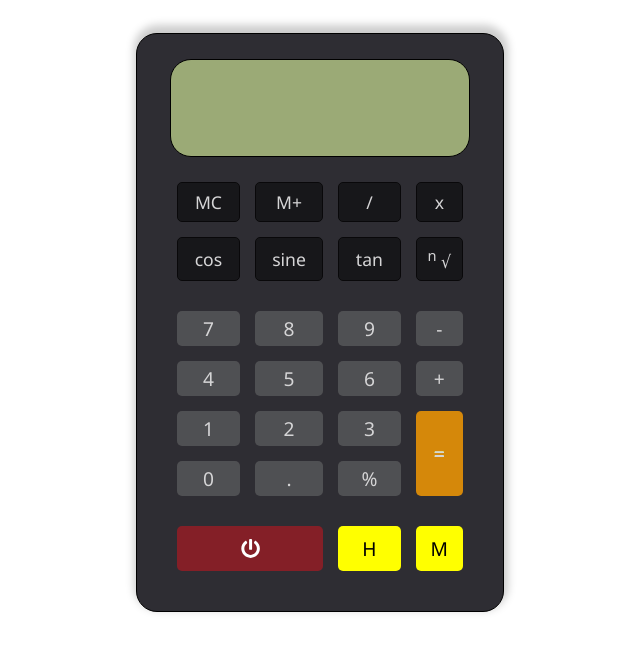
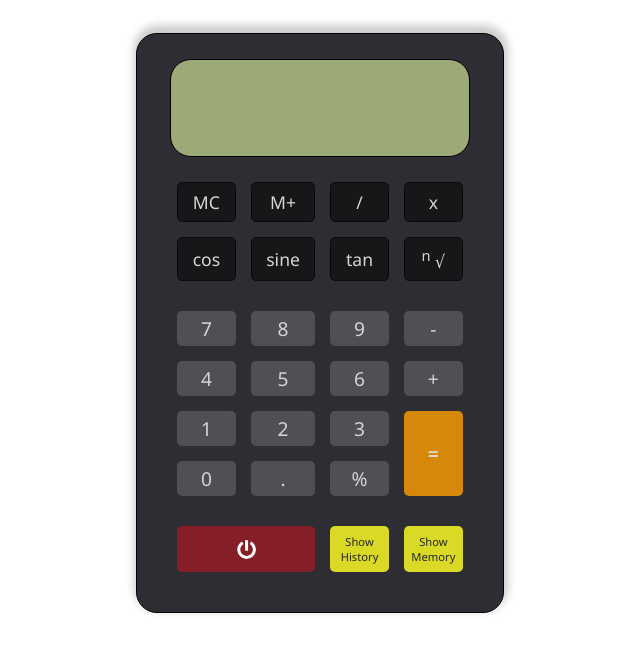
Before and after one commit to Adedayo-A/Calculator-in-Angular, an Angular app in the folder Calculator/calculator/: page / in a window 1280 px wide. Shown: the top 652 px of the page, without its empty margins (188-828 px from the left). Built offline with nearby package versions, Linux system fonts and the light colour scheme.

Commit message:
fix changes

```diff
--- a/Calculator/calculator/src/app/app.component.css
+++ b/Calculator/calculator/src/app/app.component.css
@@ -96,7 +96,6 @@ body{
     border-radius: 5px;
     width: 90%;
     padding: 4%;
-    /* justify-content: space-around; */
     margin: auto;
     align-items: center;
 }
@@ -218,11 +217,11 @@ body{
 
 .history__screen-control, .memory__screen-control {
     background-color: yellow;
+    filter: contrast(70%);
     text-align: center;
     border-color: transparent;
-    font-size: 1.2rem;
+    font-size: 0.7rem;
     padding: 8px 0;
-    opacity: 1;
     border-radius: 5px;
 }
 
--- a/Calculator/calculator/src/app/app.component.html
+++ b/Calculator/calculator/src/app/app.component.html
@@ -47,10 +47,10 @@
             <fa-icon [icon]="faPowerOff"></fa-icon>
           </td>
           <td class="history__screen-control" (click)="keyPress('H')">
-            H
+            {{ eventCall }} History
           </td>
           <td class="memory__screen-control" (click)="keyPress('M')">
-             M
+            {{ eventCall }} Memory
           </td>
         </tr>
       </table>
--- a/Calculator/calculator/src/app/app.component.ts
+++ b/Calculator/calculator/src/app/app.component.ts
@@ -46,9 +46,11 @@ export class AppComponent implements OnInit {
   staticClass: boolean;
   hide: boolean;
   count: number;
+  eventCall: string;
 
   ngOnInit() {
     this.count = 0;
+    this.eventCall = "Show";
     console.log(this.count);
   }
 
@@ -65,11 +67,13 @@ export class AppComponent implements OnInit {
       console.log('yay');
       this.show = true;
       this.hide = false;
+      this.eventCall = "Hide";
     }
     else if (this.count % 2 === 0) {
       console.log('nay');
       this.hide = true;
       this.show = false;
+      this.eventCall = "Show";
     }
     // if(this.show === true ) {
     //   this.hide = true;
@@ -499,6 +503,7 @@ keyBoard(event: any) {
       this.inMemory = 0;
       this.arithmeticSymbol = '';
       this.count = 0;
+      this.eventCall = "Show";
       return this.inputText = "0";
     }
     else if (this.inputText !== '') {
```
